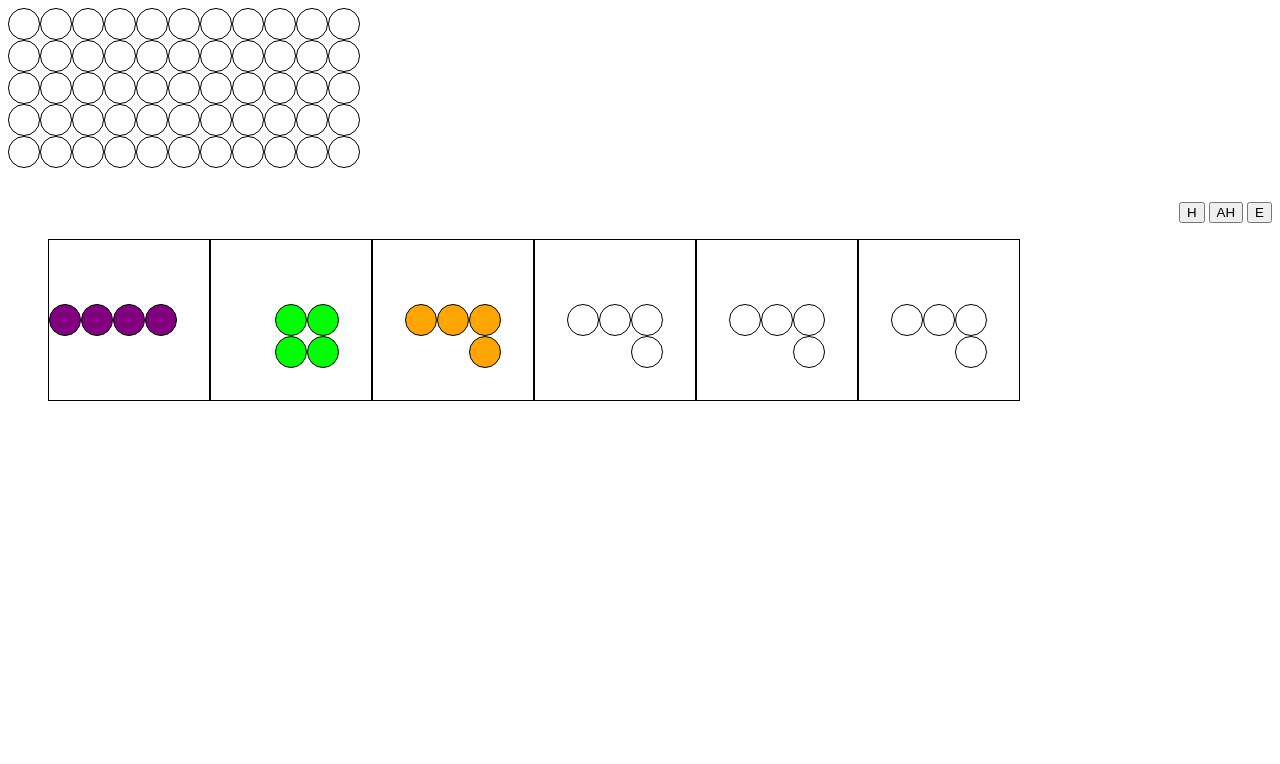
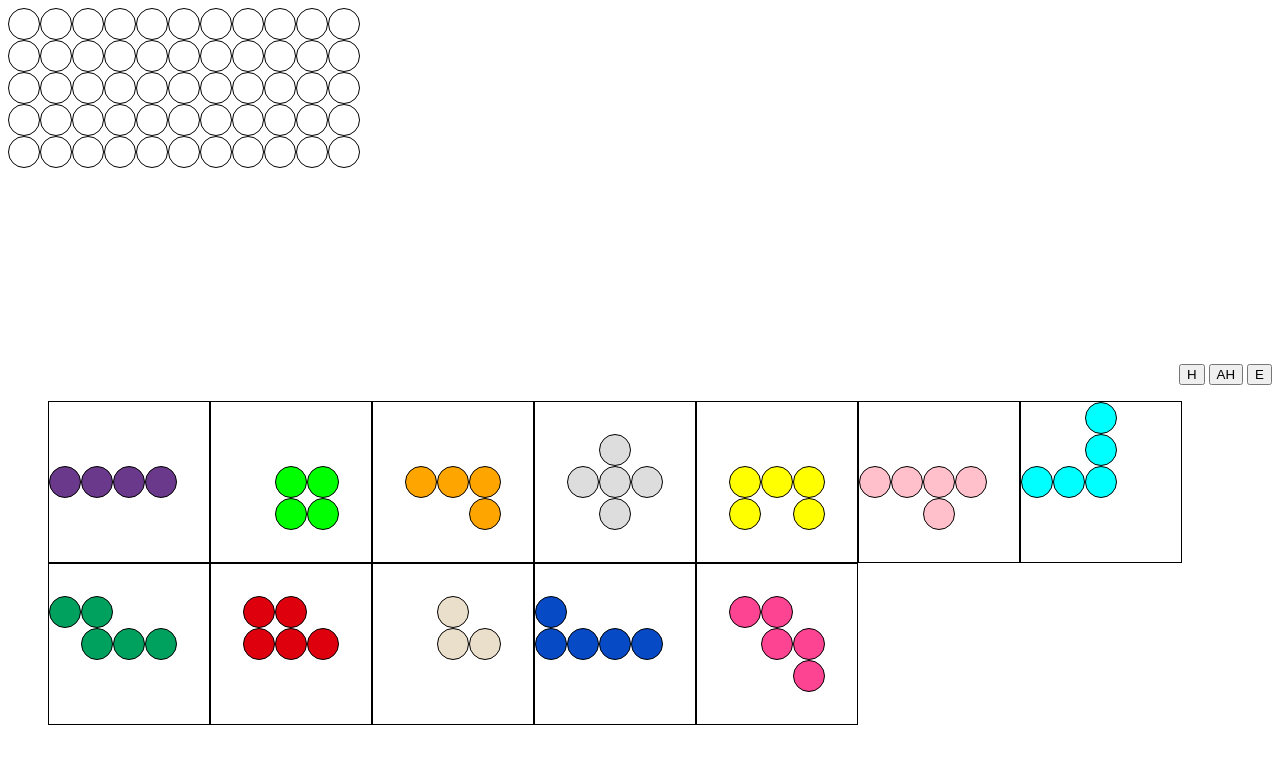
Before and after one commit to ufjf-gamelab/kanoodle-vanilla-inova, a plain HTML site: page index.html in a window 1280 px wide. Drawn offline with Linux system fonts and the light colour scheme.

Commit message:
Adiciona peças restantes

```diff
--- a/main.js
+++ b/main.js
@@ -58,7 +58,8 @@ const pecas = {
       [0, 0],
       [0, 1],
       [0, -1],
-      [1, 1],
+      [-1, 0],
+      [1, 0],
     ],
   },
   e: {
@@ -69,6 +70,7 @@ const pecas = {
       [0, 1],
       [0, -1],
       [1, 1],
+      [1, -1],
     ],
   },
   f: {
@@ -76,9 +78,74 @@ const pecas = {
     tipo: "f",
     formato: [
       [0, 0],
+      [0, -2],
+      [0, -1],
+      [1, 0],
       [0, 1],
+    ],
+  },
+  g: {
+    disponivel: true,
+    tipo: "g",
+    formato: [
+      [0, 0],
+      [0, -2],
       [0, -1],
+      [-1, 0],
+      [-2, 0],
+    ],
+  },
+  h: {
+    disponivel: true,
+    tipo: "h",
+    formato: [
+      [0, 0],
+      [-1, -2],
+      [0, -1],
+      [-1, -1],
+      [0, 1],
+    ],
+  },
+  i: {
+    disponivel: true,
+    tipo: "i",
+    formato: [
+      [0, 0],
+      [-1, 0],
+      [0, -1],
+      [-1, -1],
+      [0, 1],
+    ],
+  },
+  j: {
+    disponivel: true,
+    tipo: "j",
+    formato: [
+      [0, 0],
+      [-1, 0],
+      [0, 1],
+    ],
+  },
+  k: {
+    disponivel: true,
+    tipo: "k",
+    formato: [
+      [0, 0],
+      [-1, -2],
+      [0, -1],
+      [0, -2],
+      [0, 1],
+    ],
+  },
+  l: {
+    disponivel: true,
+    tipo: "l",
+    formato: [
+      [0, 0],
+      [-1, 0],
+      [0, 1],
       [1, 1],
+      [-1, -1],
     ],
   },
 };
--- a/styles.css
+++ b/styles.css
@@ -44,7 +44,7 @@ main{
 }
 
 .a {
-    background-color: rgb(128, 0, 128);
+    background-color: rgb(107, 57, 140);
 }
 
 .b {
@@ -54,3 +54,39 @@ main{
 .c {
     background-color: rgb(255, 165, 0);
 }
+
+.d {
+    background-color: rgb(221, 221, 221);
+}
+
+.e {
+    background-color: rgb(255, 255, 0)
+}
+
+.f {
+    background-color: rgb(255, 192, 203);
+}
+
+.g {
+    background-color: rgb(0, 255, 255);
+}
+
+.h {
+    background-color: rgb(0, 160, 95);
+}
+
+.i {
+    background-color: rgb(223, 0, 14);
+}
+
+.j {
+    background-color: rgb(234, 223, 202);
+}
+
+.k {
+    background-color: rgb(6, 75, 197);
+}
+
+.l {
+    background-color: rgb(252, 68, 146);
+}
```
